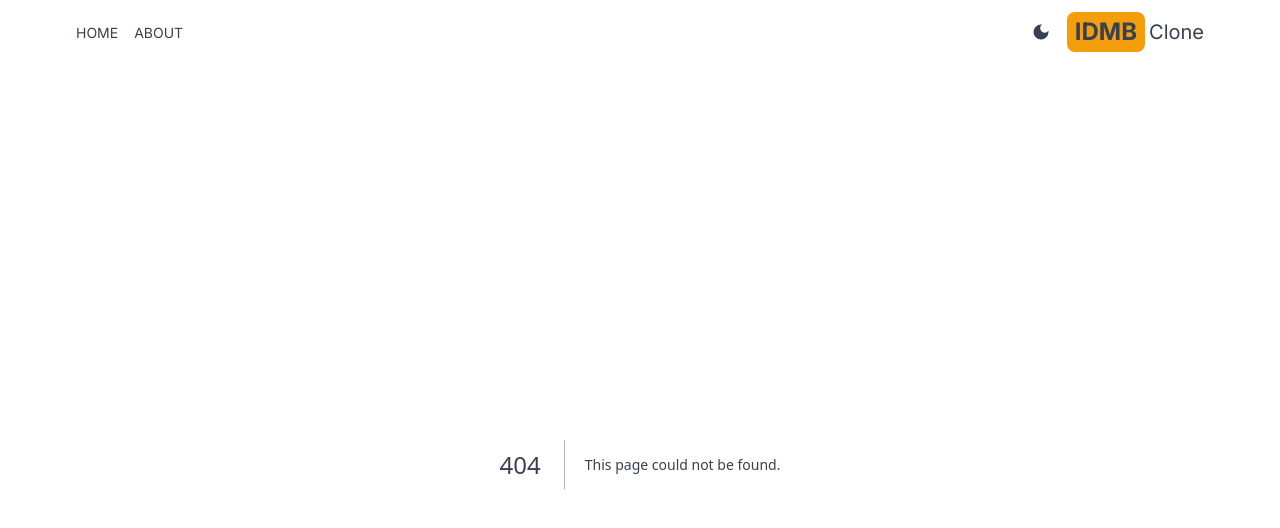
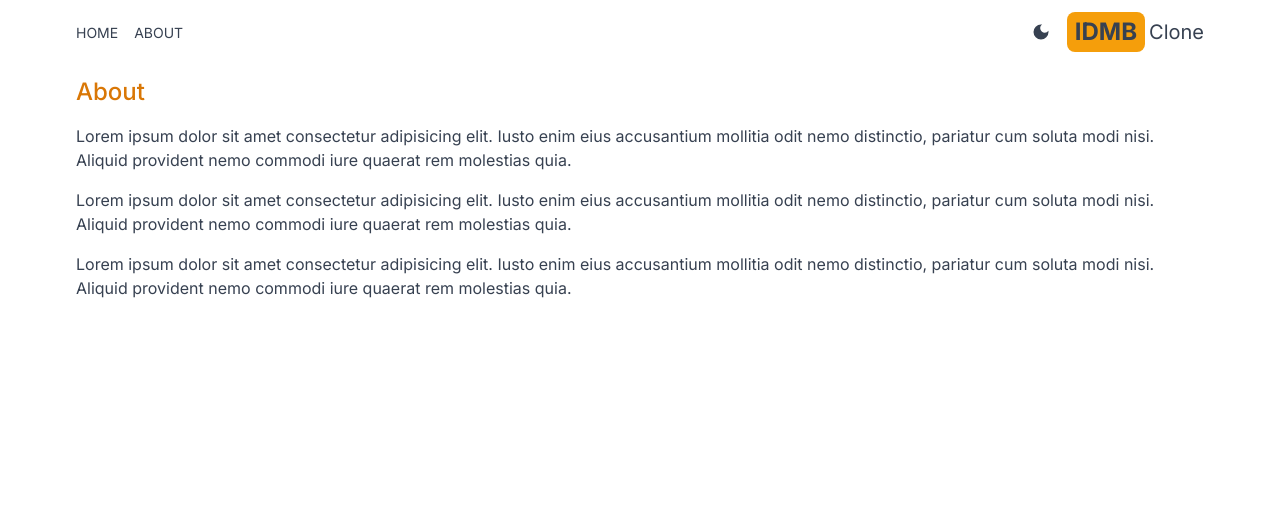
Before and after one commit to DeniMc/movieScene2, a Next.js app: page /about in a window 1280 px wide. Before the commit this address had no page. Shown: the top 528 px of the page. Built offline with nearby package versions, Linux system fonts and the light colour scheme.

Commit message:
about page added

```diff
--- /dev/null
+++ b/src/app/about/page.jsx
@@ -0,0 +1,13 @@
+import React from 'react'
+
+export default function About() {
+  return (
+    <div className='max-w-6xl mx-auto p-3 space-y-4'>
+        <h1 className='text-2xl font-medium text-amber-600'>About</h1>
+        <p>Lorem ipsum dolor sit amet consectetur adipisicing elit. Iusto enim eius accusantium mollitia odit nemo distinctio, pariatur cum soluta modi nisi. Aliquid provident nemo commodi iure quaerat rem molestias quia.</p>
+        <p>Lorem ipsum dolor sit amet consectetur adipisicing elit. Iusto enim eius accusantium mollitia odit nemo distinctio, pariatur cum soluta modi nisi. Aliquid provident nemo commodi iure quaerat rem molestias quia.</p>
+        <p>Lorem ipsum dolor sit amet consectetur adipisicing elit. Iusto enim eius accusantium mollitia odit nemo distinctio, pariatur cum soluta modi nisi. Aliquid provident nemo commodi iure quaerat rem molestias quia.</p>
+
+    </div>
+  )
+}
```
